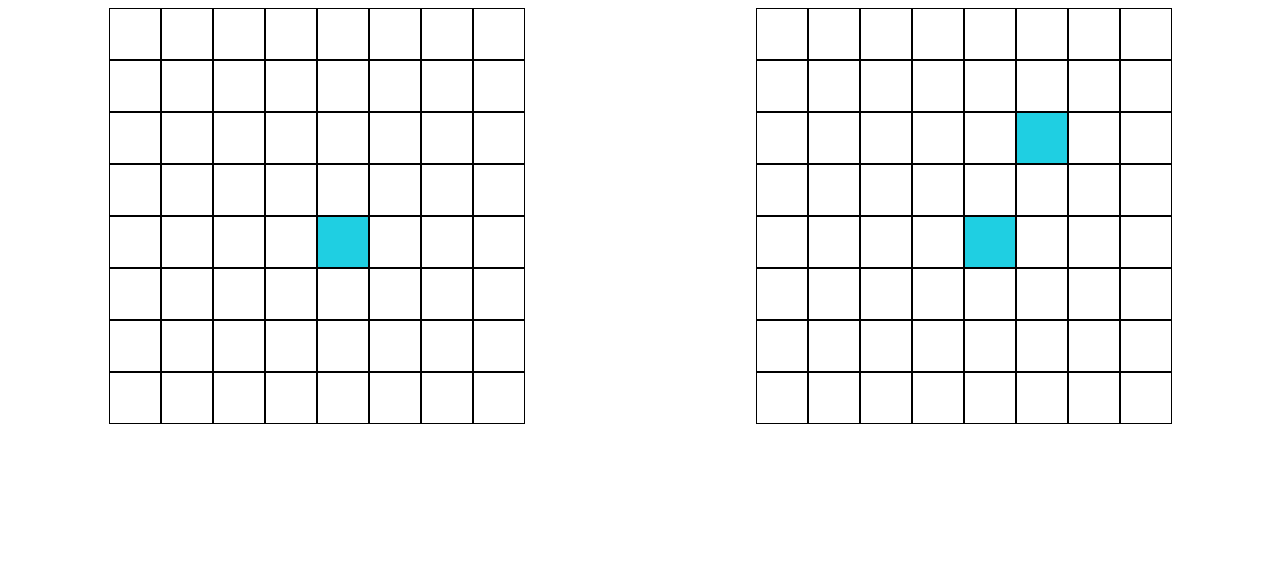
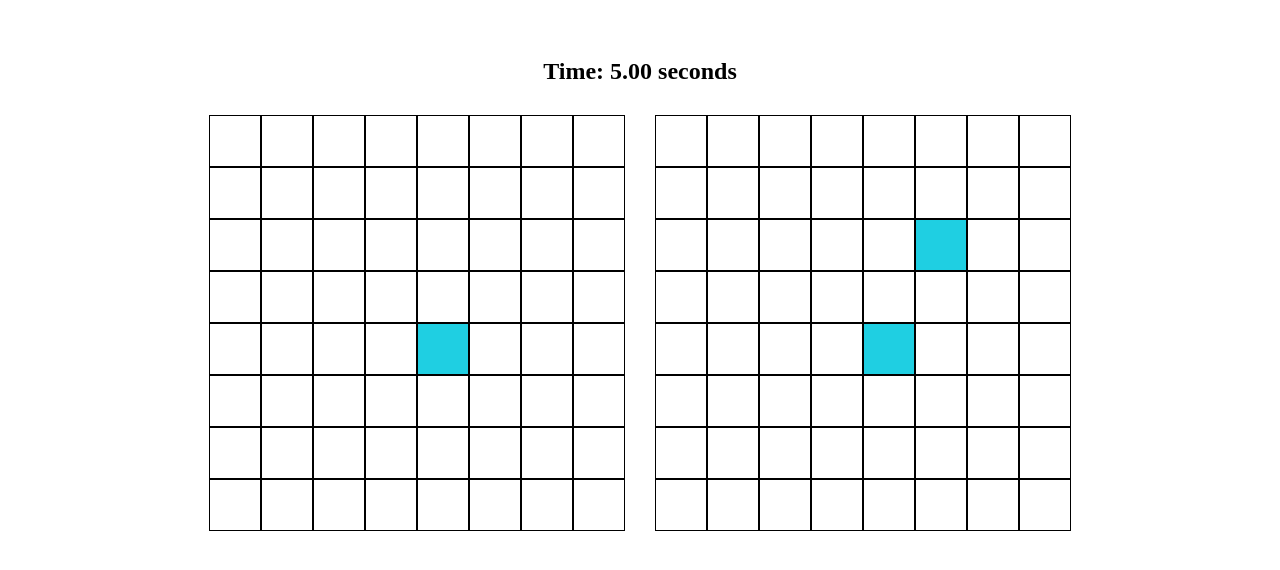
Before and after one commit to FaroukAmr/Sumerge, a plain HTML site: page Task2/index.html in a window 1280 px wide. Drawn offline with Linux system fonts and the light colour scheme.

Commit message:
added timer to task2

```diff
--- a/Task2/index.html
+++ b/Task2/index.html
@@ -8,9 +8,12 @@
     <script src="./script.js"></script>
   </head>
   <body>
-    <div class="container">
-      <div class="main"></div>
-      <div class="missing"></div>
+    <div class="main-container">
+      <div id="timer"><h2>Time: 0 seconds</h2></div>
+      <div class="container">
+        <div class="main"></div>
+        <div class="missing"></div>
+      </div>
     </div>
   </body>
 </html>
--- a/Task2/script.js
+++ b/Task2/script.js
@@ -2,6 +2,7 @@ let numberOfElements = 0;
 const WIDTH = 8;
 const HEIGHT = 8;
 let COLOR = '';
+let currentTime = 0;
 
 function initGame(width, height) {
   numberOfElements++;
@@ -79,6 +80,17 @@ function getRandomXYPositions(maxPositions, maxX, maxY) {
   return positions;
 }
 
+function updateTimerDisplay() {
+  const timerElement = document.getElementById('timer');
+  if (timerElement) {
+    timerElement.innerHTML = `<h2>Time: ${currentTime.toFixed(2)} seconds</h2>`;
+  }
+}
+
 document.addEventListener('DOMContentLoaded', () => {
   initGame(WIDTH, HEIGHT);
+  setInterval(() => {
+    currentTime += 0.1;
+    updateTimerDisplay();
+  }, 100);
 });
--- a/Task2/style.css
+++ b/Task2/style.css
@@ -26,3 +26,12 @@
   height: 50px;
   border: 1px solid black;
 }
+
+.main-container {
+  display: flex;
+  flex-direction: column;
+  gap: 10px;
+  justify-content: center;
+  align-items: center;
+  padding-top: 30px;
+}
```
